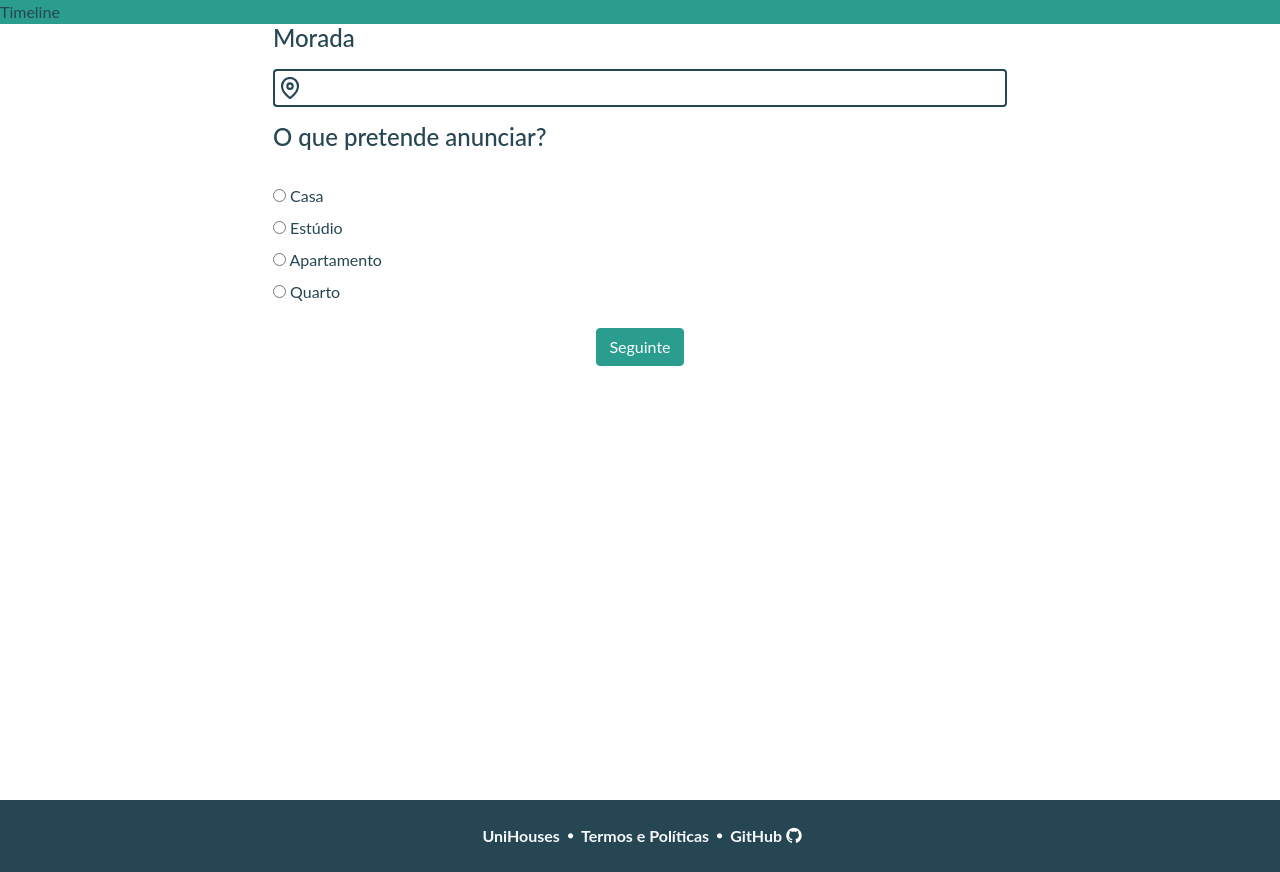
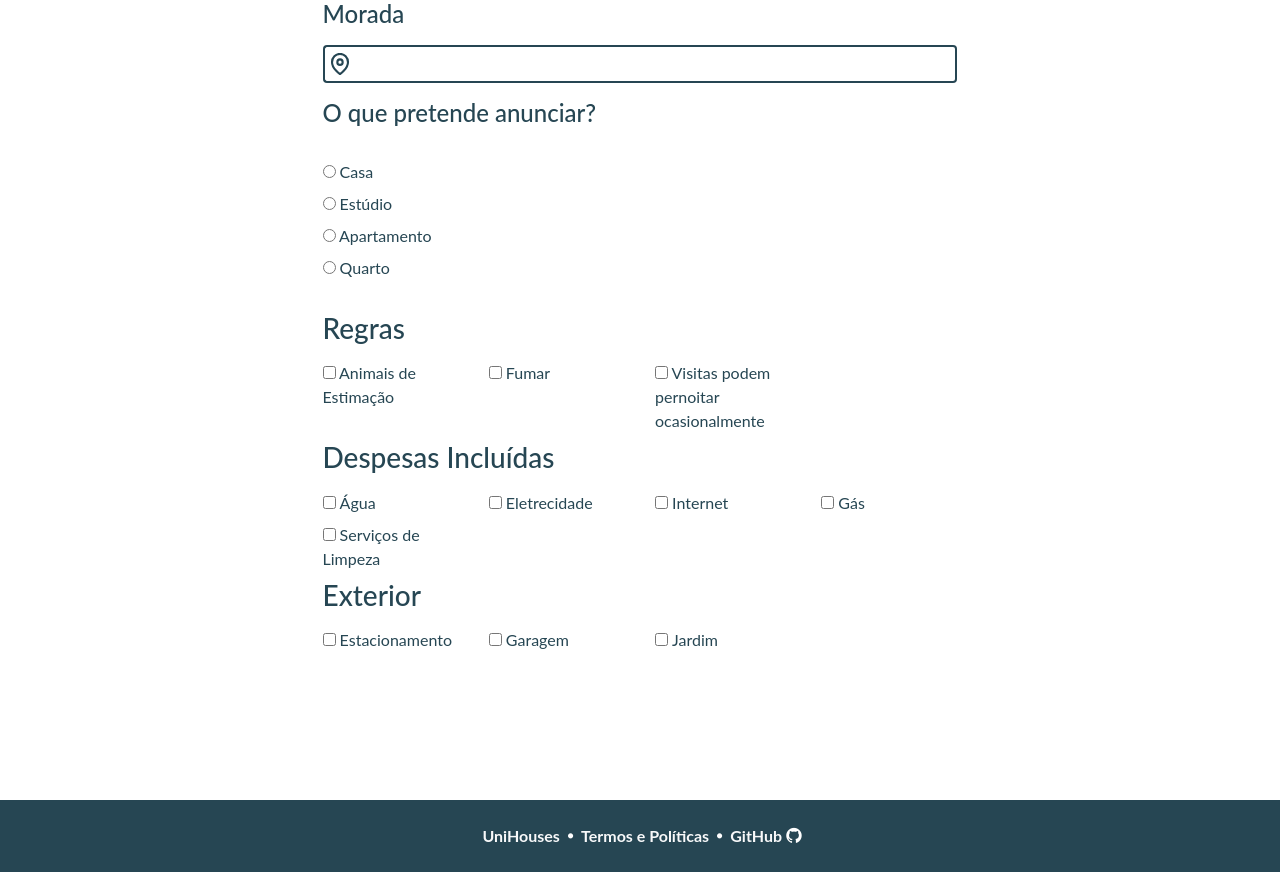
Before and after one commit to danielserras/projeto_final, a Django app: page /mainApp/addListing in a window 1280 px wide. Shown: the part 56-928 px from the top of the page. Run offline with Django 3.2, Linux system fonts and the light colour scheme; some libraries are stand-ins or nearby versions.

Commit message:
forms in addListing page

```diff
--- a/projeto_final_/mainApp/templates/mainApp/addListing.html
+++ b/projeto_final_/mainApp/templates/mainApp/addListing.html
@@ -9,13 +9,7 @@
 
 {% block content %}
 
-    <!-- <form class="container mt-5"> -->
-        <div class="row" >
-            <div class="col-sm-12 bg-secondary">
-            Timeline
-            </div>
-        </div>
-
+    <div class="container">
         <form action="{% url 'addListing' %}" method="POST" id="formContainer">
             {% csrf_token %}
             <div class="row justify-content-md-center pageListing-1">
@@ -51,6 +45,96 @@
                 </div>
             </div>
 
+            <div class="row pageListing-1">
+                <div class="col-sm-12" id="pageListing-7">
+                    <div class="row mt-2 mb-2 justify-content-md-center">
+                        <div class="col-sm-7">
+                            <h3>Regras</h3>
+                        </div>
+                    </div>
+
+                    <div class="row justify-content-md-center mb-2">
+                        <div class="col-sm-7">
+                            <div class="row">
+                                <div class="col-sm-3">
+                                    <input type="checkbox" name="pets" >
+                                    <label for="pets" class="d-inline">Animais de Estimação</label>
+                                </div>
+                                <div class="col-sm-3">
+                                    <input type="checkbox" name="smoke" >
+                                    <label for="smoke">Fumar</label>
+                                </div>
+                                <div class="col-sm-3">
+                                    <input type="checkbox" name="overnight_visits" >
+                                    <label for="overnight_visits" class="d-inline">Visitas podem pernoitar ocasionalmente</label>
+                                </div>
+                            </div>
+                        </div>
+                    </div>
+
+                    <div class="row mt-2 mb-2 justify-content-md-center">
+                        <div class="col-sm-7">
+                            <h3>Despesas Incluídas</h3>
+                        </div>
+                    </div>
+
+                    <div class="row justify-content-md-center mb-2">
+                        <div class="col-sm-7">
+                            <div class="row">
+                                <div class="col-sm-3">
+                                    <input type="checkbox" name="water" >
+                                    <label for="water">Água</label>
+                                </div>
+                                <div class="col-sm-3">
+                                    <input type="checkbox" name="eletricity" >
+                                    <label for="eletricity">Eletrecidade</label>
+                                </div>
+                                <div class="col-sm-3">
+                                    <input type="checkbox" name="internet" >
+                                    <label for="internet">Internet</label>
+                                </div>
+                                <div class="col-sm-3">
+                                    <input type="checkbox" name="gas" >
+                                    <label for="gas">Gás</label>
+                                </div>
+                            </div>
+                            <div class="row">
+                                <div class="col-sm-3">
+                                    <input type="checkbox" name="cleaning_services" >
+                                    <label for="cleaning_services" class="d-inline">Serviços de Limpeza</label>
+                                </div>
+                            </div>
+                        </div>
+                    </div>
+
+                    <div class="row mt-2 mb-2 justify-content-md-center">
+                        <div class="col-sm-7">
+                            <h3>Exterior</h3>
+                        </div>
+                    </div>
+
+                    <div class="row justify-content-md-center mb-2">
+                        <div class="col-sm-7">
+                            <div class="row">
+                                <div class="col-sm-3">
+                                    <input type="checkbox" name="street_parking" >
+                                    <label for="street_parking">Estacionamento</label>
+                                </div>
+                                <div class="col-sm-3">
+                                    <input type="checkbox" name="garage" >
+                                    <label for="garage">Garagem</label>
+                                </div>
+                                <div class="col-sm-3">
+                                    <input type="checkbox" name="garden" >
+                                    <label for="garden">Jardim</label>
+                                </div>
+                            </div>
+                        </div>
+                    </div>
+                </div>
+            </div>
+        </form>
+
         <div class="row justify-content-md-center pageListing-2">
             <div class="form-group col-sm-auto">
                 <br>
@@ -64,6 +148,8 @@
                 <input type="number" name="livingroomsNum" id="livingroomsNum" min="0"> <br>
             </div>
         </div>
+
+        <form method="POST">
             <div class="row pageListing-3">
             {{bed_formset.management_form}}
 
@@ -149,7 +235,9 @@
                 </div>
                 {% endfor %}
             </div>
+        </form>
 
+        <form action="" method="POST">
             {{bath_formset.management_form}}
             <div class="row pageListing-4">
                 {% for form in bath_formset%}
@@ -278,7 +366,9 @@
                 </div>
                 {% endfor %}
             </div>
+        </form>
 
+        <form action="" method="POST">
             {{live_formset.management_form}}
             <div class="row pageListing-6">
                 {% for form in live_formset%}
@@ -327,7 +417,9 @@
                 </div>
                 {% endfor %}
             </div>
+        </form>
 
+        <form action="" method="POST">
             <div class="row pageListing-7">
                 <div class="col-sm-12" id="pageListing-7">
                     <div class="row mt-2 mb-2 justify-content-md-center">
@@ -379,6 +471,16 @@
                                     <input type="number" name="max_capacity"  min="1">
                                 </div>
                             </div>
+                            <div class="row">
+                                <div class="col-sm-4">
+                                    <label for="allowed_gender">Género Permitido</label>
+                                    <select name="allowed_gender" >
+                                        <option value="Ambos">Ambos</option>
+                                        <option value="onlyWomens">Apenas Mulheres</option>
+                                        <option value="onlyMens">Apenas Homens</option>
+                                    </select>
+                                </div>
+                            </div>
                         </div>
                     </div>
                     <div class="row mt-2 mb-2 justify-content-md-center">
```
Also changed, not shown: other parts of projeto_final_/mainApp/templates/mainApp/addListing.html (+1 -51 lines). Lines whose indentation alone changed are shown as unchanged.
